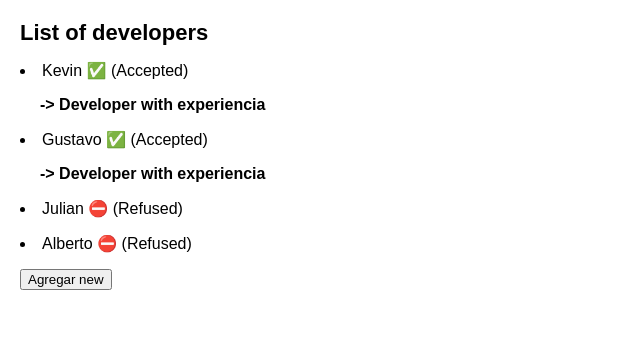
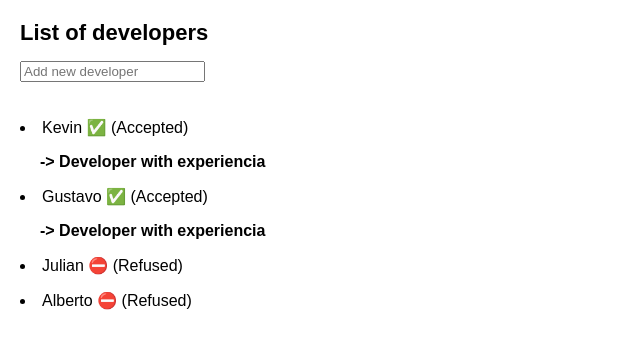
Before and after one commit to GustDevFreak/react-learning-project, a React (Create React App) app: page / in a window 1280 px wide. Shown: the top 348 px of the page, without its empty margins (0-640 px from the left). Built offline with nearby package versions, Linux system fonts and the light colour scheme.

Commit message:
Basic form using onChange and onSubmit events and showing the result in the console

```diff
--- a/src/App.js
+++ b/src/App.js
@@ -1,4 +1,5 @@
 import { useState } from "react"
+import { AgregarTarea } from "./components/AgregarTarea"
 
 const Items = ({ name, seen }) => {
   return (
@@ -13,12 +14,6 @@ const Items = ({ name, seen }) => {
 
 function App() {
 
-  const addNew = () => {
-
-    // using spread operator "...arrayDevelopers"
-    setArrayDevelopers([...arrayDevelopers, {id: 5, name : "Mauricio", seen : false}])
-  }
-
   let listDevelopers = [
     { id : 1, name : "Kevin" , seen : true },
     { id : 2, name : "Gustavo" , seen : true },
@@ -26,14 +21,14 @@ function App() {
     { id : 4, name : "Alberto" , seen : false }
   ]
 
-  const [arrayDevelopers, setArrayDevelopers] = useState(listDevelopers)
+  const [arrayDevelopers] = useState(listDevelopers)
 
   return (
     <>
       <h1>List of developers</h1>
+      <AgregarTarea />
+      <br></br><br></br>
       {arrayDevelopers.map(item => <Items key={item.id} name={item.name} seen={item.seen}></Items>)}
-
-      <button onClick={() => addNew()}>Agregar new</button>
     </>
   )
 }
--- /dev/null
+++ b/src/components/AgregarTarea.jsx
@@ -0,0 +1,17 @@
+import { useState } from "react"
+
+export const AgregarTarea = () => {
+    const [inputValue, setInputValue] = useState('')
+    const onInputChange = (event) => {
+        setInputValue(event.target.value)
+    }
+    const onSubmit = (event) => {
+        event.preventDefault()
+        console.log(inputValue)
+    }
+    return (
+        <form onSubmit={onSubmit}>
+            <input type="text" placeholder="Add new developer" value={inputValue} onChange={onInputChange}></input>
+        </form>
+    )
+}
```
